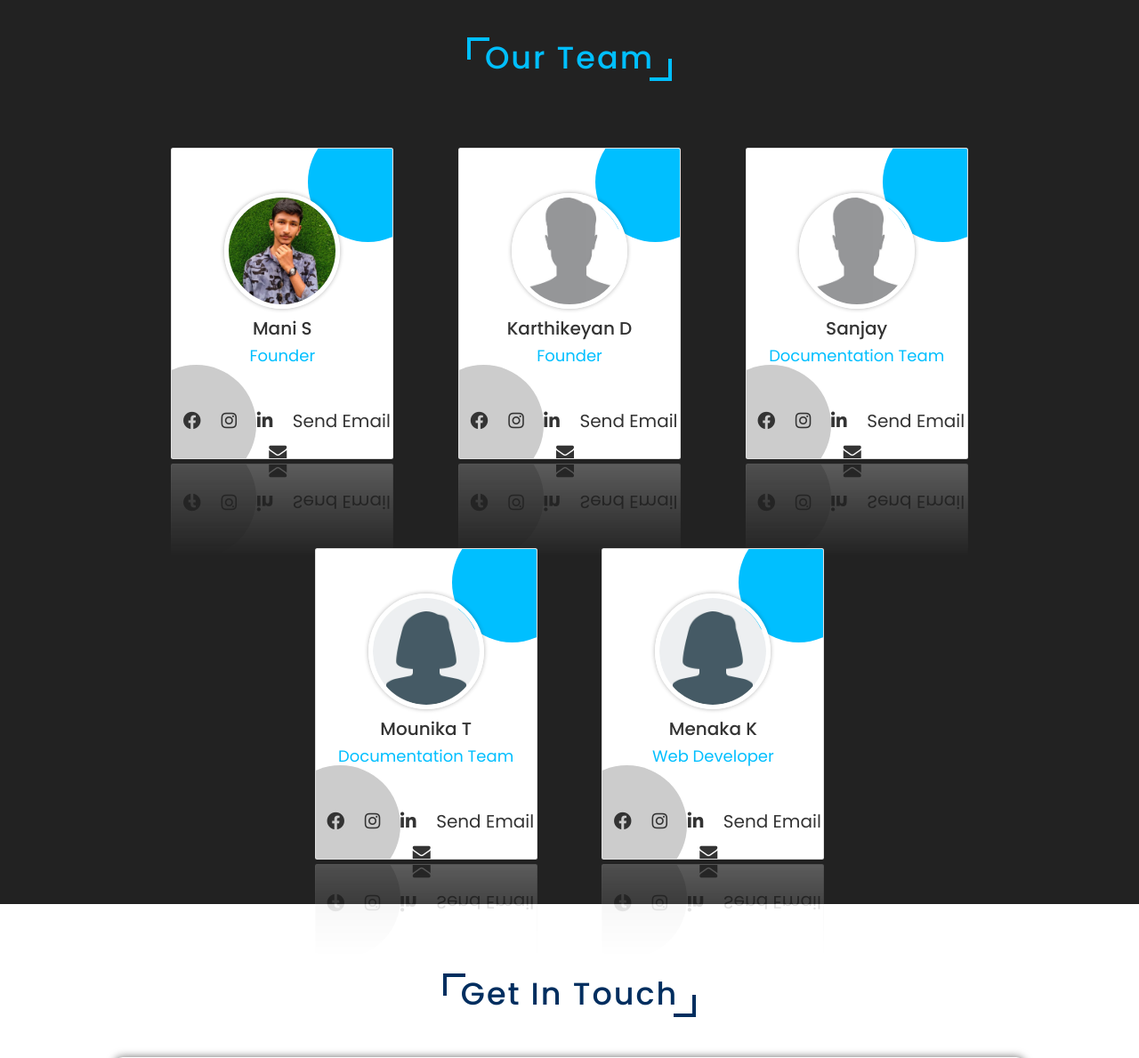
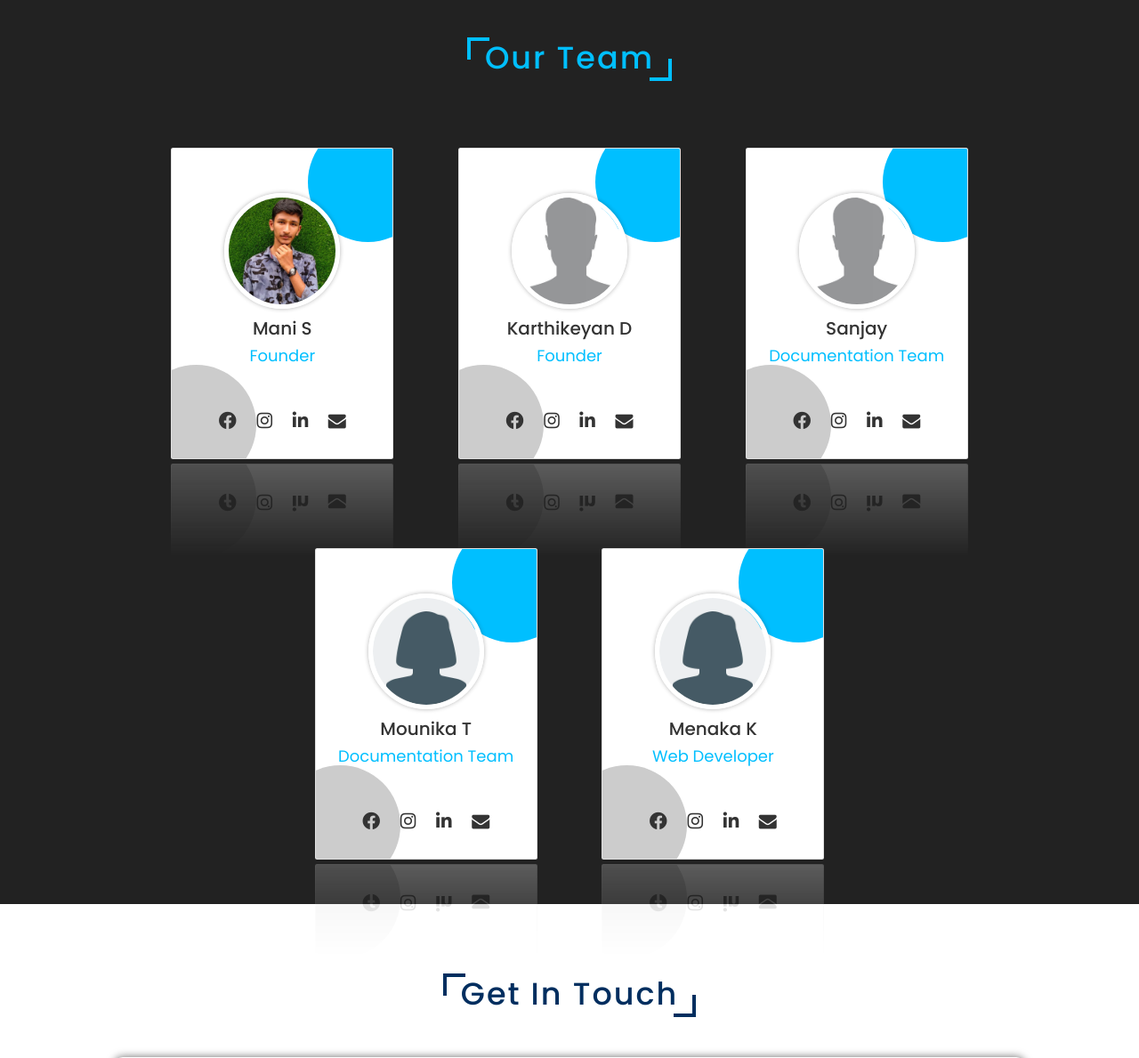
Before and after one commit to Mani-26/ThoughtsIdea, a PHP site: page / in a window 1280 px wide. Shown: the part 4802-5991 px from the top of the page at 89% size. Run offline with PHP 8.4, Linux system fonts and the light colour scheme.

Commit message:
important update

```diff
--- a/css/style.css
+++ b/css/style.css
@@ -679,6 +679,11 @@ body{
     text-decoration: none;
 }
 
+.team .row .card .info .icons .fa-envelope:hover, .footer .icons .fa-envelope:hover{
+    color: #f80000;
+    text-decoration: none;
+}
+
 .team .row .card .info .icons .fa-instagram:hover, .footer .icons .fa-instagram:hover{
     color: #C13584;
     text-decoration: none;
--- a/index.html
+++ b/index.html
@@ -265,7 +265,7 @@
                   <!-- <a href="https://twitter.com/login" class="fab fa-twitter"></a> -->
                   <a href="https://instagram.com/daredevil_mani?igshid=NGExMmI2YTkyZg==" class="fab fa-instagram"></a>
                   <a href="https://www.linkedin.com/in/mani-s-26032002mani" class="fab fa-linkedin"></a>
-                  <a href="mailto:example@gmail.com?subject=Inquiry%20Regarding%20Services&body=Name:%20[Name]%0D%0APhone:%20[Phone]%0D%0AQuery:%20[Query]">Send Email<i class="fa fa-envelope"></i></a>
+                  <a href="mailto:example@gmail.com?subject=Inquiry%20Regarding%20Services&body=Name:%20%0D%0APhone:%20%0D%0AQuery:%20"><i class="fa fa-envelope"></i></a>
               </div>
           </div>
       </div>
@@ -283,7 +283,7 @@
                 <!-- <a href="https://twitter.com/login" class="fab fa-twitter"></a> -->
                 <a href="https://instagram.com/daredevil_mani?igshid=NGExMmI2YTkyZg==" class="fab fa-instagram"></a>
                 <a href="https://www.linkedin.com/in/mani-s-26032002mani" class="fab fa-linkedin"></a>
-                <a href="mailto:example@gmail.com?subject=Inquiry%20Regarding%20Services&body=Name:%20[Name]%0D%0APhone:%20[Phone]%0D%0AQuery:%20[Query]">Send Email<i class="fa fa-envelope"></i></a>
+                <a href="mailto:example@gmail.com?subject=Inquiry%20Regarding%20Services&body=Name:%20%0D%0APhone:%20%0D%0AQuery:%20"><i class="fa fa-envelope"></i></a>
               </div>
           </div>
       </div>
@@ -301,7 +301,7 @@
                 <!-- <a href="https://twitter.com/login" class="fab fa-twitter"></a> -->
                 <a href="https://instagram.com/daredevil_mani?igshid=NGExMmI2YTkyZg==" class="fab fa-instagram"></a>
                 <a href="https://www.linkedin.com/in/mani-s-26032002mani" class="fab fa-linkedin"></a>
-                <a href="mailto:example@gmail.com?subject=Inquiry%20Regarding%20Services&body=Name:%20[Name]%0D%0APhone:%20[Phone]%0D%0AQuery:%20[Query]">Send Email<i class="fa fa-envelope"></i></a>
+                <a href="mailto:example@gmail.com?subject=Inquiry%20Regarding%20Services&body=Name:%20%0D%0APhone:%20%0D%0AQuery:%20"><i class="fa fa-envelope"></i></a>
               </div>
           </div>
       </div>
@@ -319,7 +319,7 @@
                 <!-- <a href="https://twitter.com/login" class="fab fa-twitter"></a> -->
                 <a href="https://instagram.com/daredevil_mani?igshid=NGExMmI2YTkyZg==" class="fab fa-instagram"></a>
                 <a href="https://www.linkedin.com/in/mani-s-26032002mani" class="fab fa-linkedin"></a>
-                <a href="mailto:example@gmail.com?subject=Inquiry%20Regarding%20Services&body=Name:%20[Name]%0D%0APhone:%20[Phone]%0D%0AQuery:%20[Query]">Send Email<i class="fa fa-envelope"></i></a>
+                <a href="mailto:example@gmail.com?subject=Inquiry%20Regarding%20Services&body=Name:%20%0D%0APhone:%20%0D%0AQuery:%20"><i class="fa fa-envelope"></i></a>
               </div>
           </div>
       </div>
@@ -337,7 +337,7 @@
               <!-- <a href="https://twitter.com/login" class="fab fa-twitter"></a> -->
               <a href="https://instagram.com/daredevil_mani?igshid=NGExMmI2YTkyZg==" class="fab fa-instagram"></a>
               <a href="https://www.linkedin.com/in/mani-s-26032002mani" class="fab fa-linkedin"></a>
-              <a href="mailto:example@gmail.com?subject=Inquiry%20Regarding%20Services&body=Name:%20[Name]%0D%0APhone:%20[Phone]%0D%0AQuery:%20[Query]">Send Email<i class="fa fa-envelope"></i></a>
+              <a href="mailto:example@gmail.com?subject=Inquiry%20Regarding%20Services&body=Name:%20%0D%0APhone:%20%0D%0AQuery:%20"><i class="fa fa-envelope"></i></a>
             </div>
         </div>
     </div>
```
